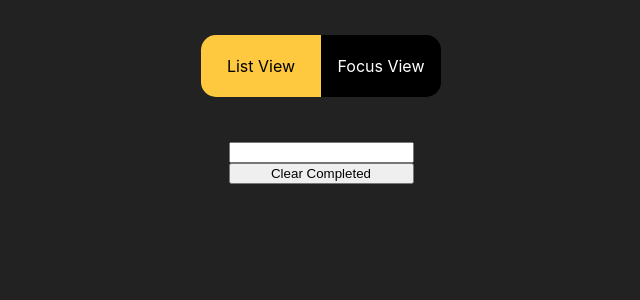
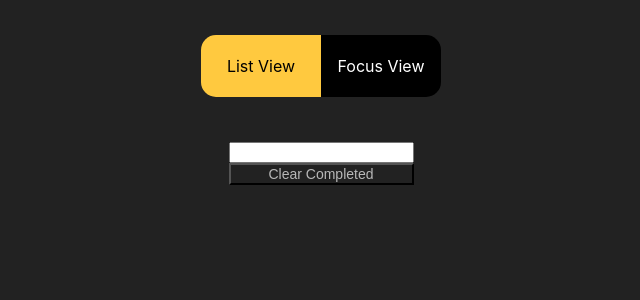
Before and after one commit to FrancoTr/react-ts-midtodolist, a React (Create React App) app: page / in a window 1280 px wide. Shown: the top 300 px of the page, without its empty margins (319-959 px from the left). Built offline with nearby package versions, Linux system fonts and the light colour scheme.

Commit message:
Add text button styled component

```diff
--- /dev/null
+++ b/src/components/TextButton.ts
@@ -0,0 +1,9 @@
+import styled from "styled-components";
+
+const TextButton = styled.button`
+  background: none;
+  color: #b8b8b8;
+  font-size: 14px;
+`;
+
+export default TextButton;
--- a/src/screens/ListScreen.tsx
+++ b/src/screens/ListScreen.tsx
@@ -2,6 +2,7 @@ import React, { ChangeEvent, KeyboardEvent, useState } from "react";
 import styled from "styled-components";
 import useTaskStore from "../hooks/use-task-store";
 import { Task } from "../types";
+import TextButton from "../components/TextButton";
 
 const Container = styled.div`
   display: flex;
@@ -61,7 +62,7 @@ const ListScreen: React.FC<Props> = () => {
         onChange={handleNewTaskLabelChange}
         onKeyPress={handleNewTaskKeyPress}
       />
-      <button onClick={handleClearClick}>Clear Completed</button>
+      <TextButton onClick={handleClearClick}>Clear Completed</TextButton>
     </Container>
   );
 };
```
